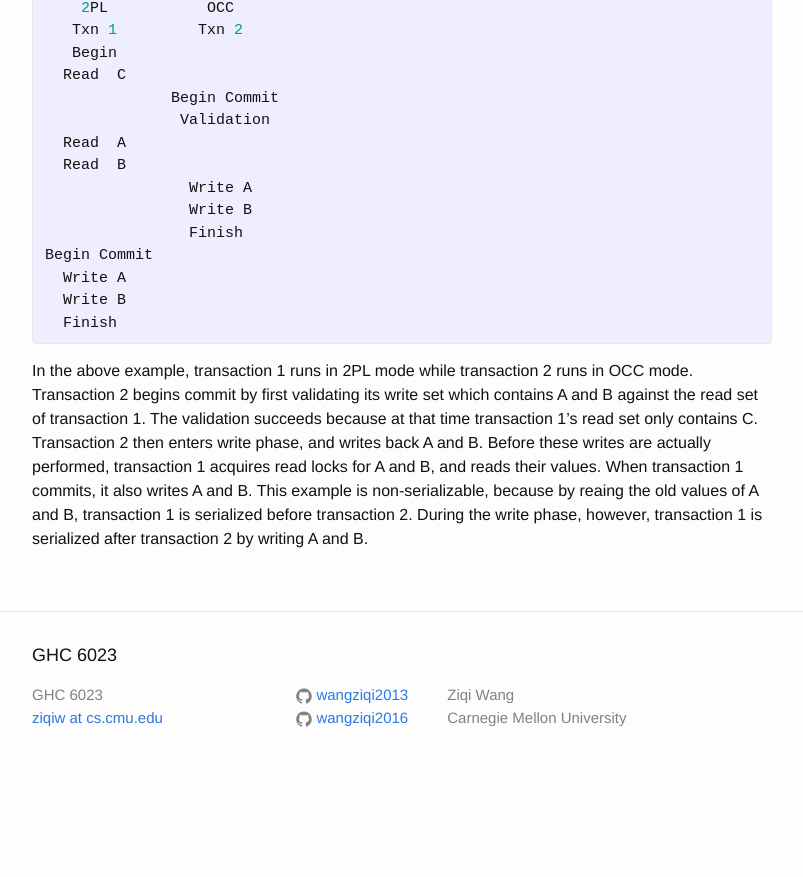
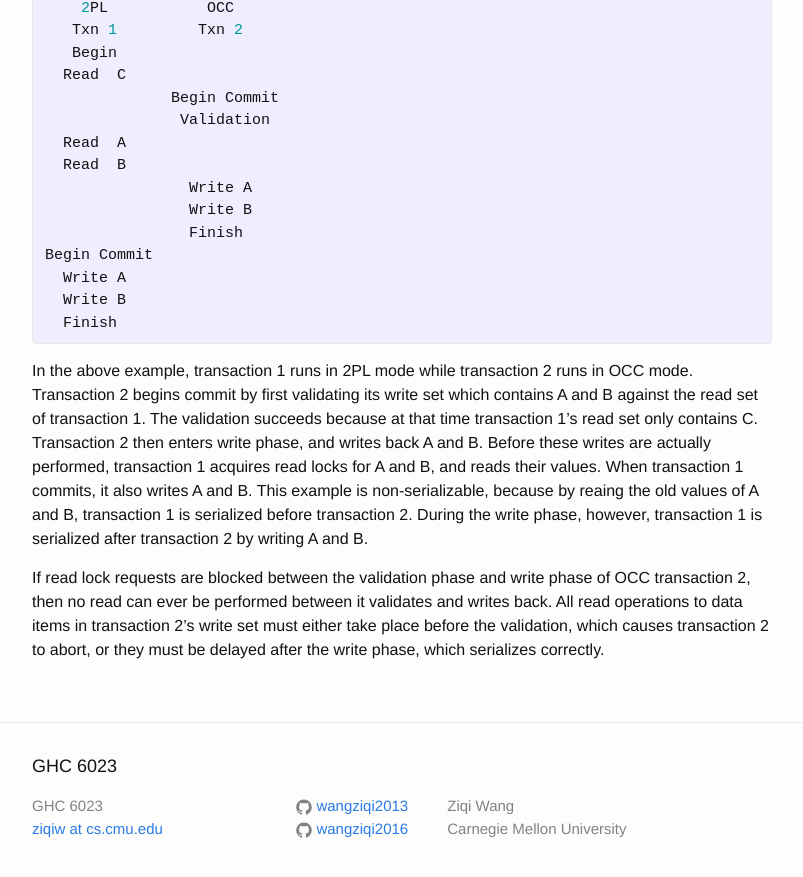
Before and after one commit to wangziqi2013/wangziqi2013.github.io, a Jekyll site: the page built from _posts/2018-04-04-cc-in-dbms-a-step-towards-the-integration-of-occ-and-locking.markdown, in a window 1280 px wide and 900 px high, scrolled down 2614 px. Shown: the top 877 px of the window, without its empty margins (238-1041 px from the left). Built offline with Jekyll 4.4.1, drawn with Linux system fonts in a browser that asks for light colours; before the commit the page ends 3403 px from its top, so only the background shows below that.

Commit message:
Finish explanation

```diff
--- a/_posts/2018-04-04-cc-in-dbms-a-step-towards-the-integration-of-occ-and-locking.markdown
+++ b/_posts/2018-04-04-cc-in-dbms-a-step-towards-the-integration-of-occ-and-locking.markdown
@@ -129,3 +129,9 @@ and reads their values. When transaction 1 commits, it also writes A and B.
 This example is non-serializable, because by reaing the old values of A and B, transaction 1
 is serialized before transaction 2. During the write phase, however, transaction 1 is
 serialized after transaction 2 by writing A and B.
+
+If read lock requests are blocked between the validation phase and write phase of
+OCC transaction 2, then no read can ever be performed between it validates and writes
+back. All read operations to data items in transaction 2's write set must either
+take place before the validation, which causes transaction 2 to abort, or
+they must be delayed after the write phase, which serializes correctly.
```
